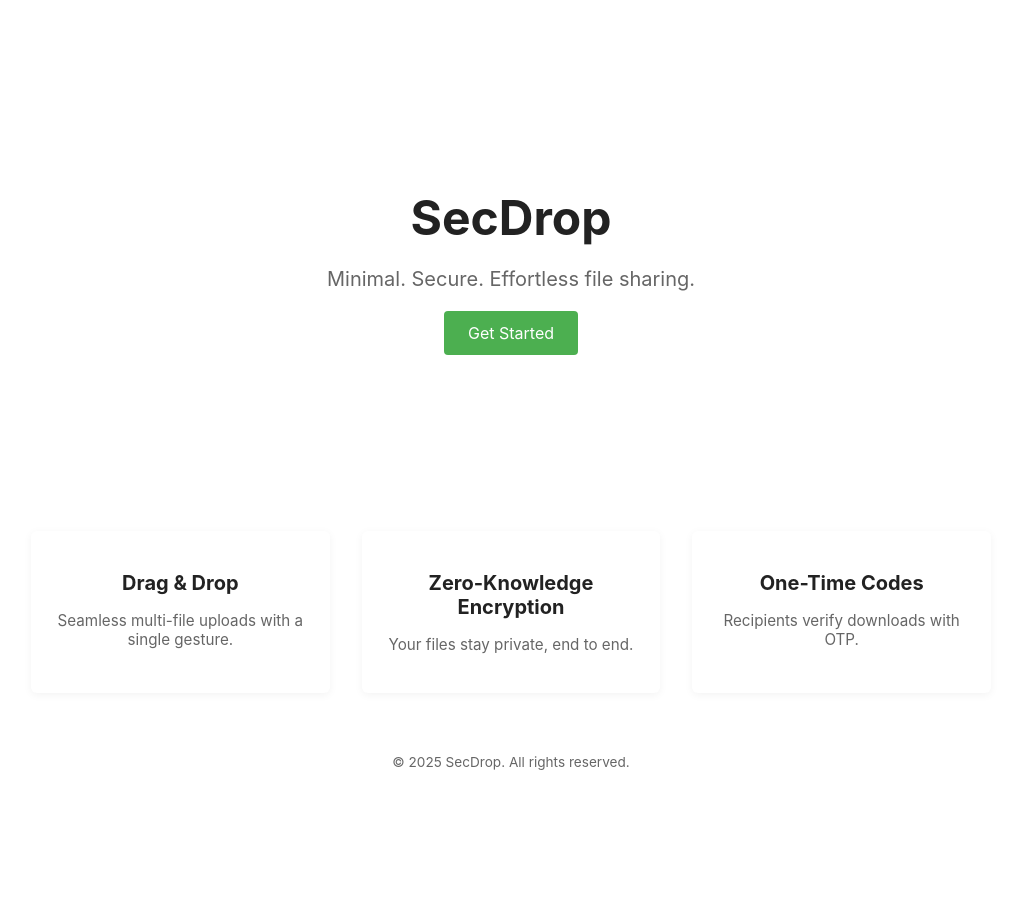
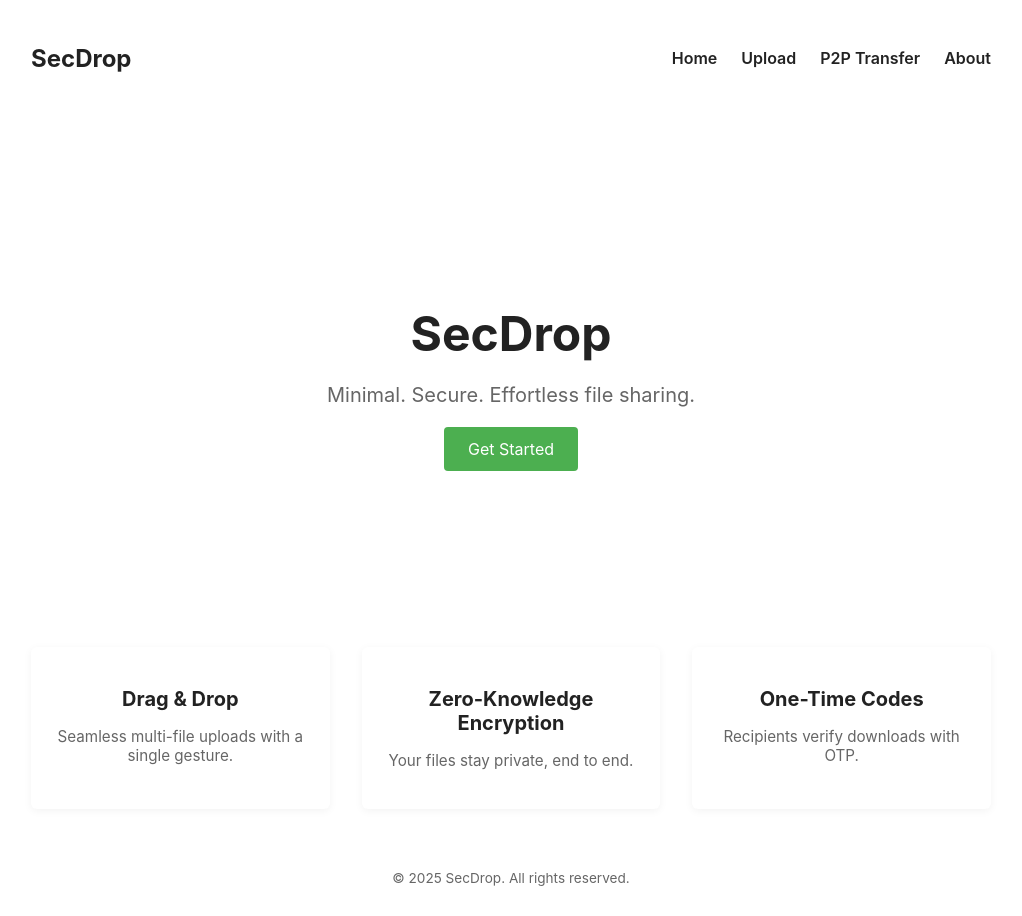
Before and after one commit to dilsidhu13/-SecDrop-Secure-File-Sharing-Web-Portal, a React (Create React App) app in the folder client/: page / in a window 1280 px wide. Shown: the whole page, without its empty margins (129-1151 px from the left). Before the commit the page ends 800 px from the top, so only its background shows below. Built offline with nearby package versions, Linux system fonts and the light colour scheme.

Commit message:
Update frontend

```diff
--- a/client/src/App.js
+++ b/client/src/App.js
@@ -1,5 +1,6 @@
 import React from 'react';
 import { BrowserRouter as Router, Routes, Route } from 'react-router-dom';
+import Navbar from './Navbar';
 import Homepage from './Homepage';
 import FileEncryptUpload from './FileEncryptUpload';
 import DownloadPage from './DownloadPage';
@@ -8,6 +9,7 @@ import './App.css';
 export default function App() {
   return (
     <Router>
+      <Navbar />
       <Routes>
         <Route path="/" element={<Homepage />} />
         <Route path="/upload" element={<FileEncryptUpload />} />
```
